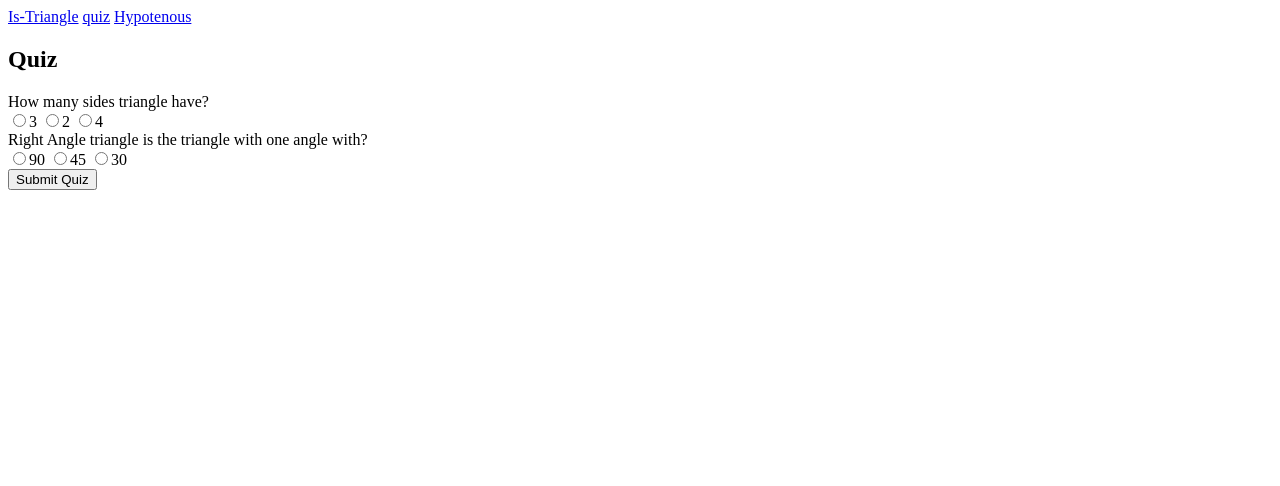
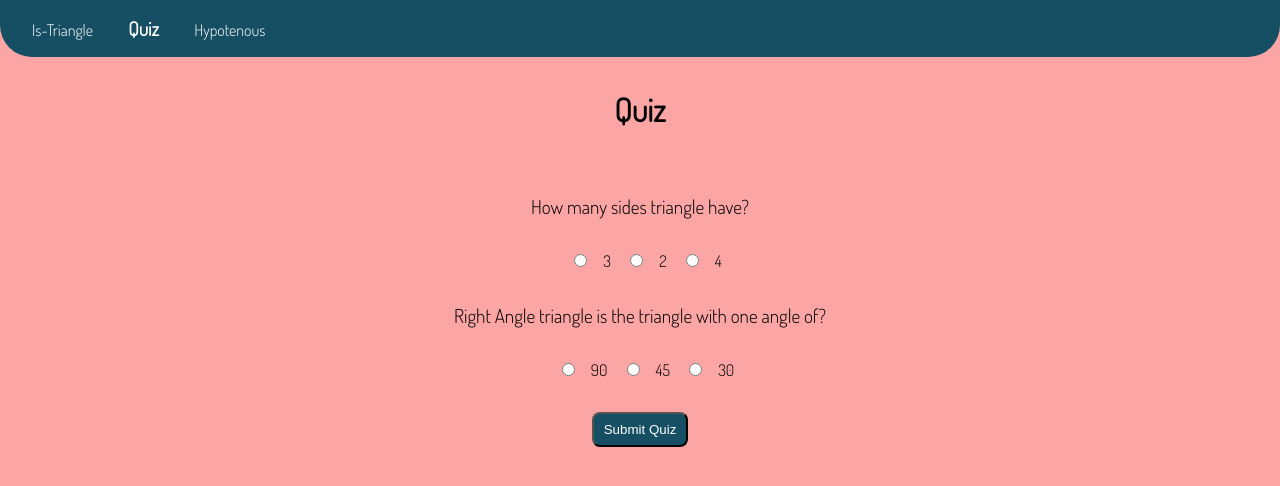
Before and after one commit to sanketdeshmukh1/triangles-fun, a plain HTML site: page quiz.html in a window 1280 px wide. Drawn offline with Linux system fonts and the light colour scheme; a web font is replaced by a local one.

Commit message:
quiz css is done

```diff
--- a/quiz.css
+++ b/quiz.css
@@ -1,6 +1,75 @@
-<nav class="navbar">
-<a class="nav-option active" href="index.html">Is-Triangle</a>
-<a class="nav-option"href="/">quiz</a>
-<a class="nav-option"href="/">Hypotenous</a>
 
-</nav>
+@import url('https://fonts.googleapis.com/css2?family=Baloo+Bhaijaan+2&family=Dosis:wght@300&display=swap');
+
+*{
+    margin:0;
+    padding:0;
+    box-sizing: border-box;
+}
+
+
+.navbar{
+    background-color:#164e63;
+    padding: 1rem;
+border-bottom-right-radius: 2rem;
+border-bottom-left-radius:2rem ;
+}
+
+
+.nav-option{
+    color: white;
+padding: 0rem 1rem ;
+text-decoration: none;
+}
+
+
+.active{
+    font-weight: bold;
+    font-size: larger;
+}
+
+
+body{
+    background-color: #fca5a5;
+    font-family: 'Baloo Bhaijaan 2', cursive;
+    font-family: 'Dosis', sans-serif;
+    }
+
+    .Quiz{
+        text-align: center;
+        padding: 2rem 0rem;
+    }
+
+    .form-class{
+        text-align: center;
+    }
+.q1,.q2{
+    padding: 2rem 0rem;
+    font-size: larger;
+}
+
+.op1{
+    margin: 0rem 1rem;
+}
+
+.btn{
+    margin-top: 2rem;
+    text-align: center;
+}
+.submit-class{
+
+        color: white;
+        padding: 0.5rem;
+        border-radius: 0.5rem;
+        background-color: #164e63;
+        width: 6rem;
+
+    }
+
+    .answer{
+        color: #164e63;
+        padding-top: 2rem;
+        text-align: center;
+        font-size: larger;
+        font-weight: bolder;
+    }
--- a/quiz.html
+++ b/quiz.html
@@ -10,10 +10,10 @@
 <body>
     <nav class="navbar">
         <a class="nav-option" href="index.html">Is-Triangle</a>
-        <a class="nav-option active"href="/">quiz</a>
+        <a class="nav-option active"href="quiz.html">Quiz</a>
         <a class="nav-option"href="/">Hypotenous</a>
     </nav>
-        <h2 class="Quiz">Quiz</h2>
+        <h1 class="Quiz">Quiz</h1>
 
 <form class="form-class">
 <div class="q1">
@@ -21,35 +21,38 @@
 </div>
 
     <label for="opt1">
-    <input class="opt1" name="opt" value="3" type="radio"/>3
+    <input class="op1" name="opt" value="3" type="radio"/>3
     </label>
 
    <label for="opt2">
-    <input class="opt2" name="opt" value="2" type="radio"/>2
+    <input class="op1" name="opt" value="2" type="radio"/>2
     </label>
 
     <label for="opt3">
-     <input class="opt3" name="opt" value="4" type="radio"/>4
+     <input class="op1" name="opt" value="4" type="radio"/>4
         </label>
 
 
         <div class="q2">
-            Right Angle triangle is the triangle with one angle with?
+            Right Angle triangle is the triangle with one angle of?
         </div>
 
             <label for="opt1">
-            <input class="opt1" name="opt1" value="90" type="radio"/>90
+            <input class="op1" name="opt1" value="90" type="radio"/>90
             </label>
 
            <label for="opt2">
-            <input class="opt2" name="opt1" value="45" type="radio"/>45
+            <input class="op1" name="opt1" value="45" type="radio"/>45
             </label>
 
             <label for="opt3">
-             <input class="opt3" name="opt1" value="30" type="radio"/>30
+             <input class="op1" name="opt1" value="30" type="radio"/>30
                 </label>
+
 </form>
+<div class="btn">
 <button class="submit-class">Submit Quiz</button>
+</div>
 <div class="answer"></div>
 
     <script src="quiz.js"></script>
--- a/quiz.js
+++ b/quiz.js
@@ -17,6 +17,6 @@ function validatescore() {
 
         index++;
     } //for
- ans.innerText="Your score is "+score;
+    ans.innerText="Your score is "+score;
 
 }
```
Also changed, not shown: index.html (+1 -1 lines).
